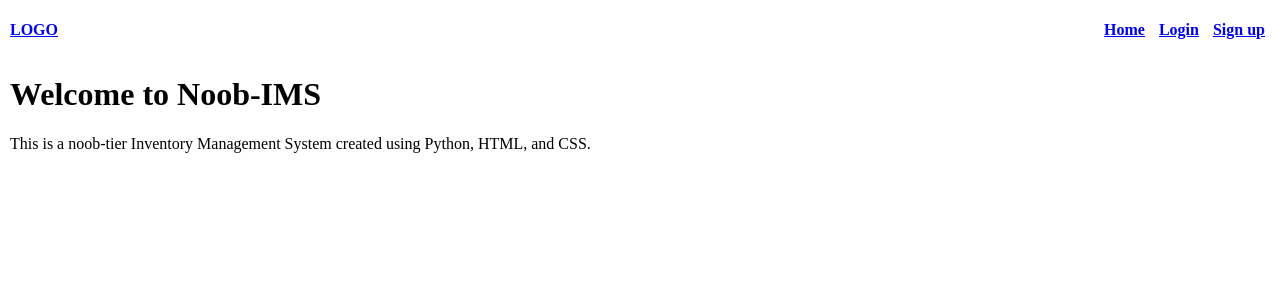
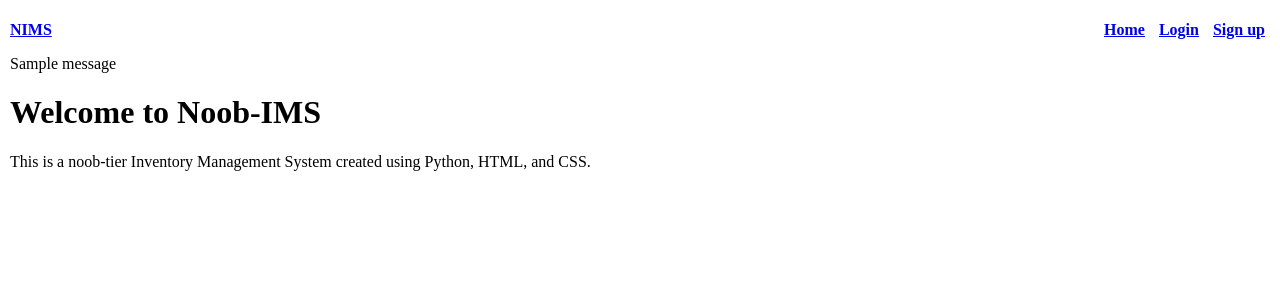
Before and after one commit to boyohboyamibored/capstone-IMS, a Flask app: page / in a window 1280 px wide. Shown: the top 300 px of the page. Run offline with Flask 3, Linux system fonts and the light colour scheme; one stand-in notice (Sample message) is shown.

Commit message:
Added message flashing, logout route and favicon

```diff
--- a/server.py
+++ b/server.py
@@ -1,6 +1,13 @@
-from flask import Flask, redirect, render_template, request, url_for
+from datetime import timedelta
+
+from flask import Flask, flash, redirect, render_template, request, url_for
 
 app = Flask(__name__)
+
+"""Generate a secret key with
+$ python -c 'import secrets; print(secrets.token_hex()) """
+app.secret_key = "supersecretkey"
+app.permanent_session_lifetime = timedelta(minutes=5)
 
 
 @app.route("/", methods=["GET"])
@@ -14,8 +21,15 @@ def login():
         return render_template("login.html")
     else:
         email = request.form.get("email")
+        flash("Login successful", "info")
         print(email, "has logged in")
-        return render_template("index.html")
+        return redirect(url_for("home"))
+
+
+@app.route("/logout", methods=["GET"])
+def logout():
+    flash("Logout sucessful", "info")
+    return redirect(url_for("home"))
 
 
 @app.route("/signup", methods=["GET", "POST"])
@@ -23,9 +37,10 @@ def sign_up():
     if request.method == "GET":
         return render_template("signup.html")
     else:
+        flash("Account created successful", "info")
         email = request.form.get("email")
         print(email, "has signed up")
-        return render_template("index.html")
+        return redirect(url_for("home"))
 
 
 if __name__ == "__main__":
--- a/templates/base.html
+++ b/templates/base.html
@@ -3,7 +3,8 @@
     <head>
         <meta charset="UTF-8" />
         <meta name="viewport" content="width=device-width, initial-scale=1.0"/>
-        <link rel="stylesheet" href="{{ url_for('static', filename='style.css') }}"/>
+        <link rel="stylesheet" href="{{ url_for("static", filename="style.css") }}"/>
+        <link rel="icon" type="image/x-icon" href="{{ url_for("static", filename="favicon.ico") }}">
         {% if title %}
             <title>Noob IMS - {{title}}</title>
         {% else %}
@@ -14,7 +15,7 @@
 
         <header>
             <nav class="navbar">
-                <a class="logo" href="{{ url_for("home") }}">LOGO</a>
+                <a class="logo" href="{{ url_for("home") }}">NIMS</a>
                 <ul>
                     <li><a href="{{ url_for("home") }}">Home</a></li>
                     <li><a href="{{ url_for("login") }}">Login</a></li>
@@ -22,8 +23,16 @@
                 </ul>
             </nav>
         </header>
-
         <main class="content">
+        {% with messages = get_flashed_messages(with_categories=true) %}
+                {% if messages %}
+                    {% for category, message in messages %}
+                    <div class="alert alert-{{category}}">
+                        {{ message }}
+                    </div>
+                    {% endfor %}
+                {% endif %}
+        {% endwith %}
         {% block content %}{% endblock %}
         </main>
     </body>
```
Also changed, not shown: static/favicon.ico (added).
